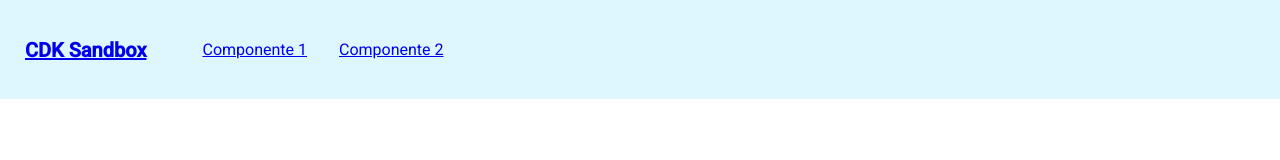
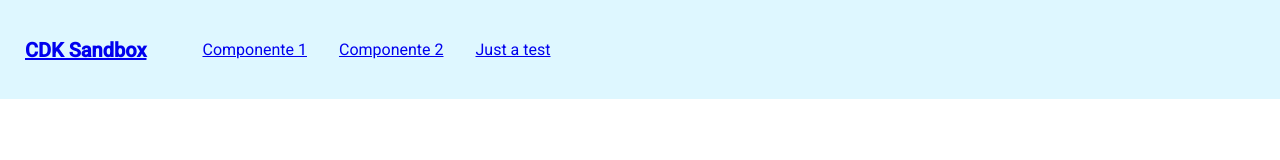
Before and after one commit to vsnakahara/cdk_sandbox, an Angular app in the folder cdk-sandbox/: page / in a window 1280 px wide. Shown: the top 160 px of the page. Built offline with nearby package versions, Linux system fonts and the light colour scheme.

Commit message:
Commit teste

```diff
--- a/cdk-sandbox/src/app/components/navbar/navbar.component.html
+++ b/cdk-sandbox/src/app/components/navbar/navbar.component.html
@@ -5,6 +5,7 @@
       <ul class="nav__wrapper">
         <li class="nav__item"><a routerLink="/list">Componente 1</a></li>
         <li class="nav__item"><a href="#">Componente 2</a></li>
+        <li class="nav__item"><a href="#">Just a test</a></li>
       </ul>
     </nav>
   </div>
```
